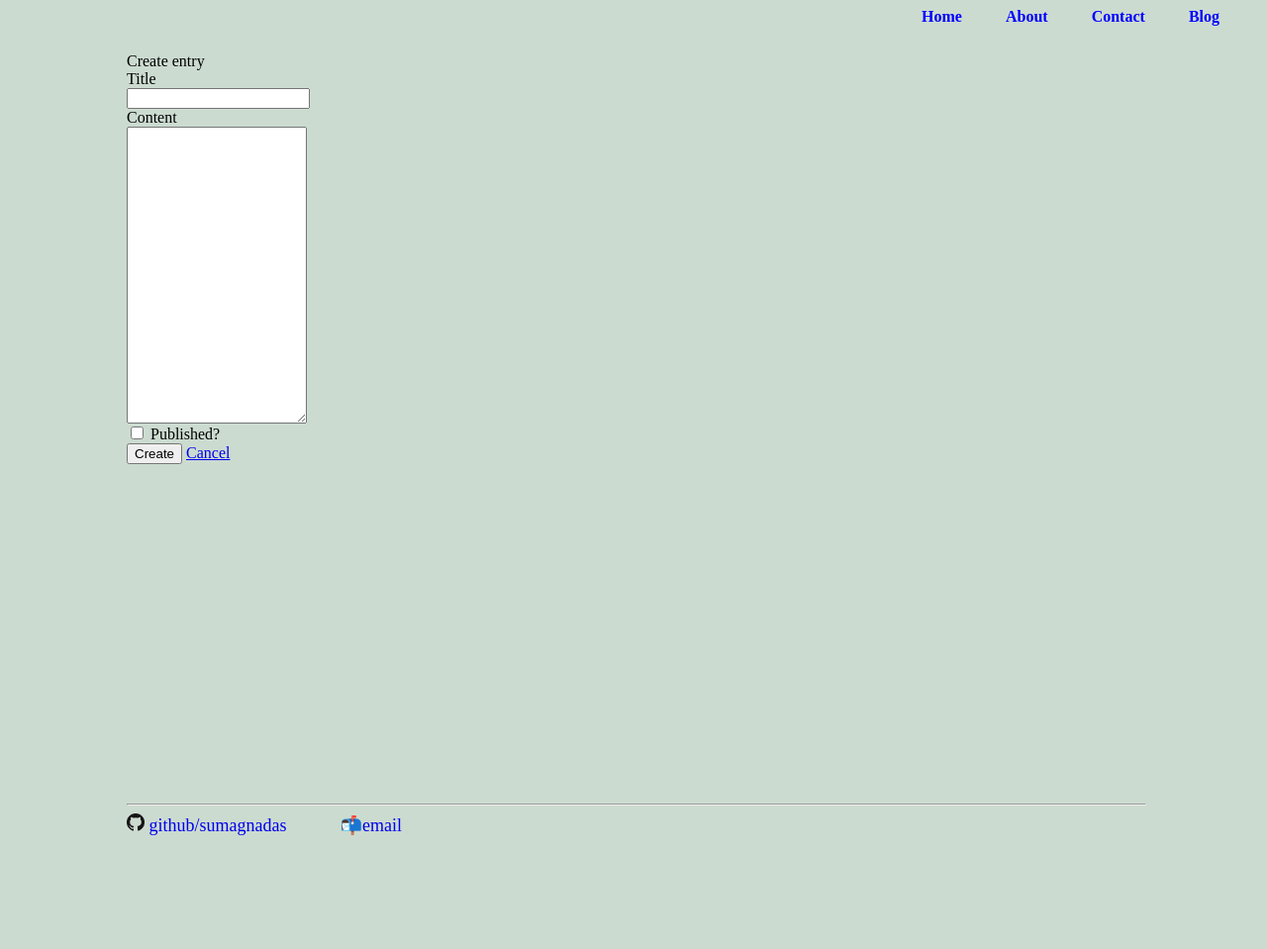
After one commit to sumagnadas/web-testapp.herokuapp.com, a Flask app: page /create/ in a window 1280 px wide. The commit adds this page. Shown: the whole page at 99% size. Run offline with Flask 2, Linux system fonts and the light colour scheme; the visitor is signed in with stand-in values (Sample User, id 1).

Commit message:
Testing out the blog

```diff
--- /dev/null
+++ b/app/blog.py
@@ -0,0 +1,2 @@
+from .models import Entry, FTSEntry, app
+from . import request, object_list
--- a/app/main.py
+++ b/app/main.py
@@ -1,12 +1,8 @@
-from flask import Flask, render_template, stream_with_context, Response, request
-from datetime import date, timedelta
+import functools
 
-birthday = date(2006, 1, 11)
-today = date.today()
-
-age = (today - birthday)/ timedelta(365)
-age = "14+" if age > int(age) else "14"
-app = Flask(__name__)
+from . import app, database, age, Response, request, render_template, object_list, get_object_or_404
+from flask import redirect, flash, session, url_for
+from .models import Entry, FTSEntry
 
 @app.route('/')
 def home():
@@ -20,5 +16,103 @@ def home():
 def about():
     return render_template("about.html", age=age)
 
+@app.errorhandler(404)
+def not_found(exc):
+    return Response('<h3>Not found</h3>'), 404
+
+def login_required(fn):
+    @functools.wraps(fn)
+    def inner(*args, **kwargs):
+        if session.get('logged_in'):
+            return fn(*args, **kwargs)
+        return redirect(url_for('login', next=request.path))
+    return inner
+
+@app.route('/login/', methods=['GET', 'POST'])
+def login():
+    next_url = request.args.get('next') or request.form.get('next')
+    if request.method == 'POST' and request.form.get('password'):
+        password = request.form.get('password')
+        if password == app.config['ADMIN_PASSWORD']:
+            session['logged_in'] = True
+            session.permanent = True  # Use cookie to store session.
+            flash('You are now logged in.', 'success')
+            return redirect(next_url or url_for('index'))
+        else:
+            flash('Incorrect password.', 'danger')
+    return render_template('login.html', next_url=next_url)
+
+@app.route('/logout/', methods=['GET', 'POST'])
+def logout():
+    if request.method == 'POST':
+        session.clear()
+        return redirect(url_for('login'))
+    return render_template('logout.html')
+
+@app.route("/blog/")
+def index():
+    search_query = request.args.get('q')
+    if search_query:
+        query = Entry.search(search_query)
+    else:
+        query = Entry.public().order_by(Entry.timestamp.desc())
+    return object_list('blog.html', query, search=search_query)
+
+@app.route('/drafts/')
+@login_required
+def drafts():
+    query = Entry.drafts().order_by(Entry.timestamp.desc())
+    return object_list('blog.html', query)
+
+@app.route('/create/', methods=['GET', 'POST'])
+@login_required
+def create():
+    if request.method == 'POST':
+        if request.form.get('title') and request.form.get('content'):
+            entry = Entry.create(
+                title=request.form['title'],
+                content=request.form['content'],
+                published=request.form.get('published') or False)
+            flash('Entry created successfully.', 'success')
+            if entry.published:
+                return redirect(url_for('detail', slug=entry.slug))
+            else:
+                return redirect(url_for('edit', slug=entry.slug))
+        else:
+            flash('Title and Content are required.', 'danger')
+    return render_template('create.html', entry=Entry(title='', content=''))
+
+@app.route('/<slug>/edit/', methods=['GET', 'POST'])
+@login_required
+def edit(slug):
+    entry = get_object_or_404(Entry, Entry.slug == slug)
+    if request.method == 'POST':
+        if request.form.get('title') and request.form.get('content'):
+            entry.title = request.form['title']
+            entry.content = request.form['content']
+            entry.published = request.form.get('published') or False
+            entry.save()
+
+            flash('Entry saved successfully.', 'success')
+            if entry.published:
+                return redirect(url_for('detail', slug=entry.slug))
+            else:
+                return redirect(url_for('edit', slug=entry.slug))
+        else:
+            flash('Title and Content are required.', 'danger')
+
+    return render_template('edit.html', entry=entry)
+
+@app.route('/blog/<slug>/')
+def detail(slug):
+    if session.get('logged_in'):
+        query = Entry.select()
+    else:
+        query = Entry.public()
+    entry = get_object_or_404(query, Entry.slug == slug)
+    return render_template('detail.html', entry=entry)
+
+database.create_tables([Entry, FTSEntry])
+
 if __name__ == "__main__":
     app.run()
--- /dev/null
+++ b/app/models.py
@@ -0,0 +1,92 @@
+import re
+import urllib3
+import datetime
+
+from playhouse.sqlite_ext import *
+from . import database, flask_db, app, Markup
+from markdown import markdown
+from markdown.extensions.codehilite import CodeHiliteExtension
+from markdown.extensions.extra import ExtraExtension
+from micawber import bootstrap_basic, parse_html
+from micawber.cache import Cache as OEmbedCache
+from peewee import *
+
+oembed_providers = bootstrap_basic(OEmbedCache())
+
+class Entry(flask_db.Model):
+    title = CharField()
+    slug = CharField(unique=True)
+    content = TextField()
+    published = BooleanField(index=True)
+    timestamp = DateTimeField(default=datetime.datetime.now, index=True)
+
+    def save(self, *args, **kwargs):
+        if not self.slug:
+            self.slug = re.sub('[^\w]+', '-', self.title.lower())
+        ret = super(Entry, self).save(*args, **kwargs)
+
+        # Store search content.
+        self.update_search_index()
+        return ret
+
+    def update_search_index(self):
+        search_content = '\n'.join((self.title, self.content))
+        try:
+            fts_entry = FTSEntry.get(FTSEntry.docid == self.id)
+        except FTSEntry.DoesNotExist:
+            FTSEntry.create(docid=self.id, content=search_content)
+        else:
+            fts_entry.content = search_content
+            fts_entry.save()
+
+    @classmethod
+    def public(cls):
+        return Entry.select().where(Entry.published == True)
+
+    @classmethod
+    def search(cls, query):
+        words = [word.strip() for word in query.split() if word.strip()]
+        if not words:
+            # Return empty query.
+            return Entry.select().where(Entry.id == 0)
+        else:
+            search = ' '.join(words)
+
+        return (Entry
+                .select(Entry, FTSEntry.rank().alias('score'))
+                .join(FTSEntry, on=(Entry.id == FTSEntry.docid))
+                .where(
+                    (Entry.published == True) &
+                    (FTSEntry.match(search)))
+                .order_by(SQL('score')))
+
+    @classmethod
+    def drafts(cls):
+        return Entry.select().where(Entry.published == False)
+
+    @property
+    def html_content(self):
+        hilite = CodeHiliteExtension(linenums=False, css_class='highlight')
+        extras = ExtraExtension()
+        markdown_content = markdown(self.content, extensions=[hilite, extras])
+        oembed_content = parse_html(
+            markdown_content,
+            oembed_providers,
+            urlize_all=True,
+            maxwidth=app.config['SITE_WIDTH'])
+        return Markup(oembed_content)
+
+
+class FTSEntry(FTSModel):
+    content = SearchField()
+
+    class Meta:
+        database = database
+
+@app.template_filter('clean_querystring')
+def clean_querystring(request_args, *keys_to_remove, **new_values):
+    querystring = dict((key, value) for key, value in request_args.items())
+    for key in keys_to_remove:
+        querystring.pop(key, None)
+    querystring.update(new_values)
+    return urllib3.urlencode(querystring)
--- /dev/null
+++ b/app/templates/base.html
@@ -0,0 +1,25 @@
+<link rel="stylesheet" href="/static/pages.css">
+<!doctype html>
+<html>
+  <head>
+    {% block head %}
+    <title>{% block title %}{% endblock %}</title>
+    <meta name="viewport" content="width=device-width, initial-scale=1.0" charset="UTF-8">
+    {% endblock %}
+  </head>
+  <body>
+    <nav>
+      <a href="/">Home</a>
+      <a href="/about">About</a>
+      <a href="#contact">Contact</a>
+      <a href="/blog">Blog</a>
+    </nav>
+    {% block content_title %}{% endblock %}
+    {% block content %}{% endblock %}
+    <hr>
+    <span class="contact", id="contact">
+      <a href="https://github.com/sumagnadas"><img src="/static/github-icon.png" height=18, width=18> github/sumagnadas</a>
+      <a href="mailto:sumagnadas@gmail.com">📬email</a>
+    </span class="contact">
+  </body>
+</html>
--- /dev/null
+++ b/app/templates/create.html
@@ -0,0 +1,37 @@
+{% extends "base.html" %}
+
+{% block title %}Create entry{% endblock %}
+
+{% block content_title %}Create entry{% endblock %}
+
+{% block content %}
+  <form action="{% block form_action %}{{ url_for('create') }}{% endblock %}" class="form-horizontal" method="post">
+    <div class="form-group">
+      <label for="title" class="col-sm-2 control-label">Title</label>
+      <div class="col-sm-10">
+        <input class="form-control" id="title" name="title" type="text" value={{ entry.title }}>
+      </div>
+    </div>
+    <div class="form-group">
+      <label for="Content" class="col-sm-2 control-label">Content</label>
+      <div class="col-sm-10">
+        <textarea class="form-control" id="content" name="content" style="height: 300px;">{{ entry.content }}</textarea>
+      </div>
+    </div>
+    <div class="form-group">
+      <div class="col-sm-offset-2 col-sm-10">
+        <div class="checkbox">
+          <label>
+            <input name="published" type="checkbox" value="y"{% if entry.published %} checked="checked"{% endif %}> Published?
+          </label>
+        </div>
+      </div>
+    </div>
+    <div class="form-group">
+      <div class="col-sm-offset-2 col-sm-10">
+        <button class="btn btn-primary" type="submit">{% block save_button %}Create{% endblock %}</button>
+        <a class="btn btn-default" href="{{ url_for('index') }}">Cancel</a>
+      </div>
+    </div>
+  </form>
+{% endblock %}
--- a/runtime.txt
+++ /dev/null
@@ -1 +0,0 @@
-python-3.8.3
```
Also changed, not shown: app/__init__.py (added, +23 -0 lines), app/templates/about.html (+5 -20 lines), app/templates/blog.html (added, +16 -0 lines), app/templates/detail.html (added, +16 -0 lines), app/templates/edit.html (added, +37 -0 lines), app/templates/index.html (+6 -20 lines), app/templates/login.html (added, +21 -0 lines), 1 other file.
